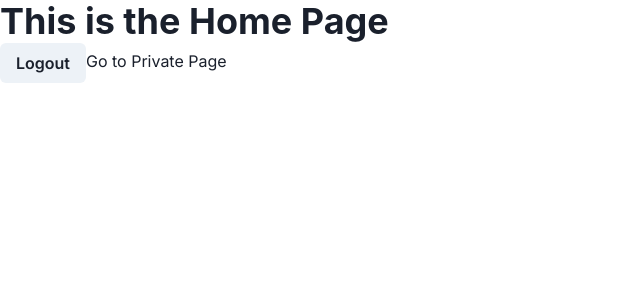
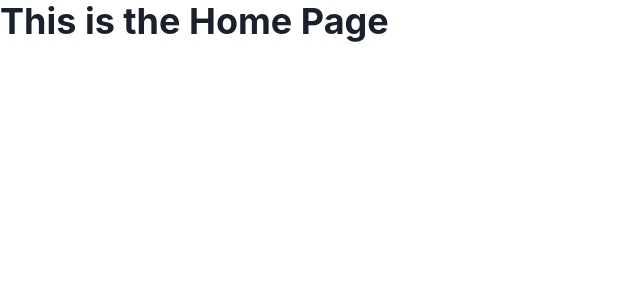
Before and after one commit to alecntan/BudgetBuddy, a Next.js app in the folder budgetbuddy-client/: page / in a window 1280 px wide. Shown: the top 300 px of the page, without its empty margins (0-640 px from the left). Built offline with nearby package versions, Linux system fonts and the light colour scheme.

Commit message:
fix: Removed use of previous supabase client create funcs

```diff
--- a/budgetbuddy-client/app/page.tsx
+++ b/budgetbuddy-client/app/page.tsx
@@ -1,24 +1,11 @@
 "use client"
 
 import { Heading, Button } from "@chakra-ui/react"
-import { getBrowserClient } from "@/util/getSupabaseClient";
-import { useRouter } from "next/navigation";
-import Link from 'next/link';
 
 export default function Home() {
-
-    const supabase = getBrowserClient();
-    const router = useRouter();
-    const handleLogout = () => {
-        supabase.auth.signOut();
-        router.push("/auth/login");
-    }
-
     return (
         <>
            <Heading>This is the Home Page </Heading>
-           <Button onClick={handleLogout}>Logout</Button>
-           <Link href={"/private"}>Go to Private Page</Link>
         </>
     );
 }
--- a/budgetbuddy-client/util/auth/signoutUser.ts
+++ b/budgetbuddy-client/util/auth/signoutUser.ts
@@ -1,8 +1,8 @@
 "use client"
 
-import { getBrowserClient } from '../getSupabaseClient';
+import { createClient } from '@/util/supabase/client';
 
 export default function signoutUser() {
-    const supabase = getBrowserClient();
+    const supabase = createClient();
     supabase.auth.signOut();
 }
```
